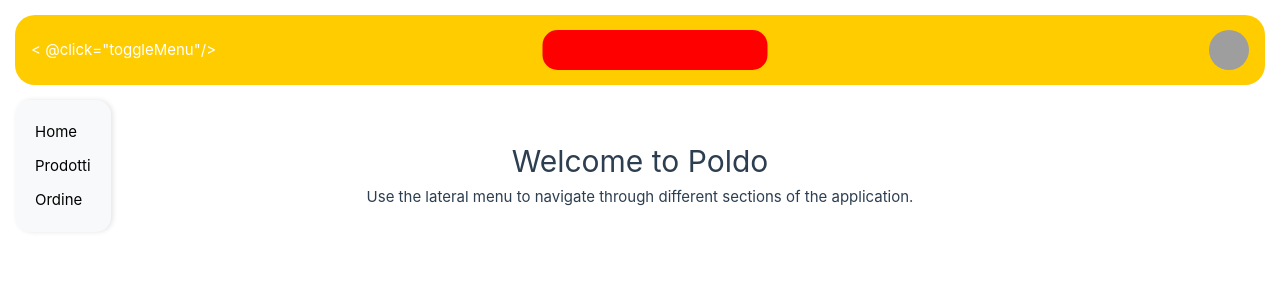
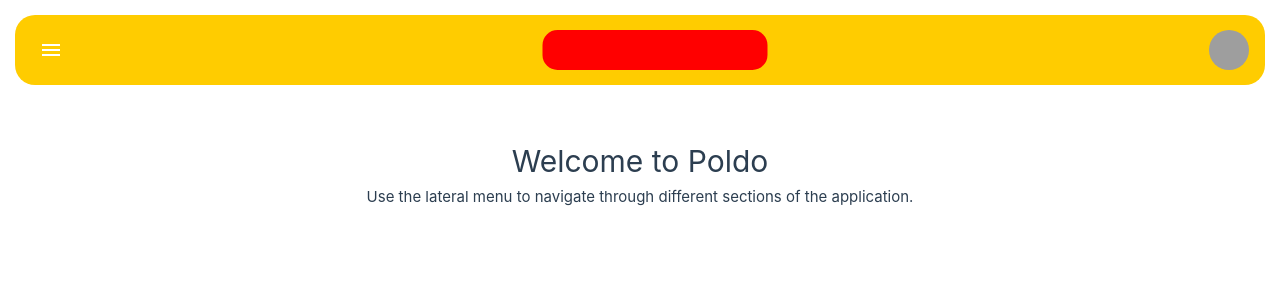
Before and after one commit to martagenovese/poldo, a Vue app in the folder poldo-front/: page / in a window 1280 px wide. Shown: the top 300 px of the page. Built offline with nearby package versions, Linux system fonts and the light colour scheme; grey boxes are pictures that could not be loaded.

Commit message:
spostato il menu di navigazione all'interno della navbar

```diff
--- a/poldo-front/src/App.vue
+++ b/poldo-front/src/App.vue
@@ -1,7 +1,6 @@
 <script setup lang="ts">
 import { RouterLink, RouterView } from 'vue-router'
 import Navbar from './components/Navbar.vue'
-import MenuLaterale from './components/MenuLaterale.vue'
 
 </script>
 
@@ -9,13 +8,6 @@ import MenuLaterale from './components/MenuLaterale.vue'
     <Navbar nome="Giacomo"
     img_profilo="https://lh3.googleusercontent.com/a/ACg8ocLPv09a9-uNbEG-ZfRm5bWQUlyLOpBaKxHz88de_c6vB8RvQ_Plrg=s96-c"/>
     <div class="app-container">
-        <MenuLaterale
-            :pages="[
-                { id: 1, name: 'Home', path: '/' },
-                { id: 2, name: 'Prodotti', path: '/prodotti' },
-                { id: 3, name: 'Ordine', path: '/ordine' },
-            ]"
-        />
         <main class="content">
             <RouterView />
         </main>
--- a/poldo-front/src/components/Navbar.vue
+++ b/poldo-front/src/components/Navbar.vue
@@ -1,7 +1,7 @@
 <script setup lang="ts">
 import { ref } from 'vue'
 import { useRouter } from 'vue-router'
-import menuIcon from './icons/IconMenu.vue'
+import IconMenu from './icons/IconMenu.vue'
 
 const router = useRouter()
 const showMenu = ref(false)
@@ -40,7 +40,9 @@ const t = [
 
 <template>
     <div class="navbar">
-        < @click="toggleMenu"/>
+        <div class="menu-icon" @click="toggleMenu">
+            <IconMenu />
+        </div>
 
         <div class="dropdown-menu" v-show="showMenu">
             <ul>
@@ -78,6 +80,47 @@ const t = [
     padding: 0.5rem 1rem;
 }
 
+.menu-icon {
+    cursor: pointer;
+    display: flex;
+    align-items: center;
+    justify-content: center;
+    width: 40px;
+    height: 40px;
+}
+
+.dropdown-menu {
+    position: absolute;
+    top: 70px;
+    left: 0;
+    background-color: #ffcc00;
+    border-radius: 0 0 10px 10px;
+    width: 200px;
+    z-index: 100;
+    box-shadow: 0 4px 6px rgba(0, 0, 0, 0.1);
+}
+
+.dropdown-menu ul {
+    list-style: none;
+    padding: 0;
+    margin: 0;
+}
+
+.dropdown-menu li {
+    padding: 0;
+}
+
+.dropdown-menu a {
+    display: block;
+    padding: 12px 16px;
+    text-decoration: none;
+    color: white;
+}
+
+.dropdown-menu a:hover {
+    background-color: rgba(255, 255, 255, 0.2);
+}
+
 #img-poldo {
     position: absolute;
     left: 50vw;
```
